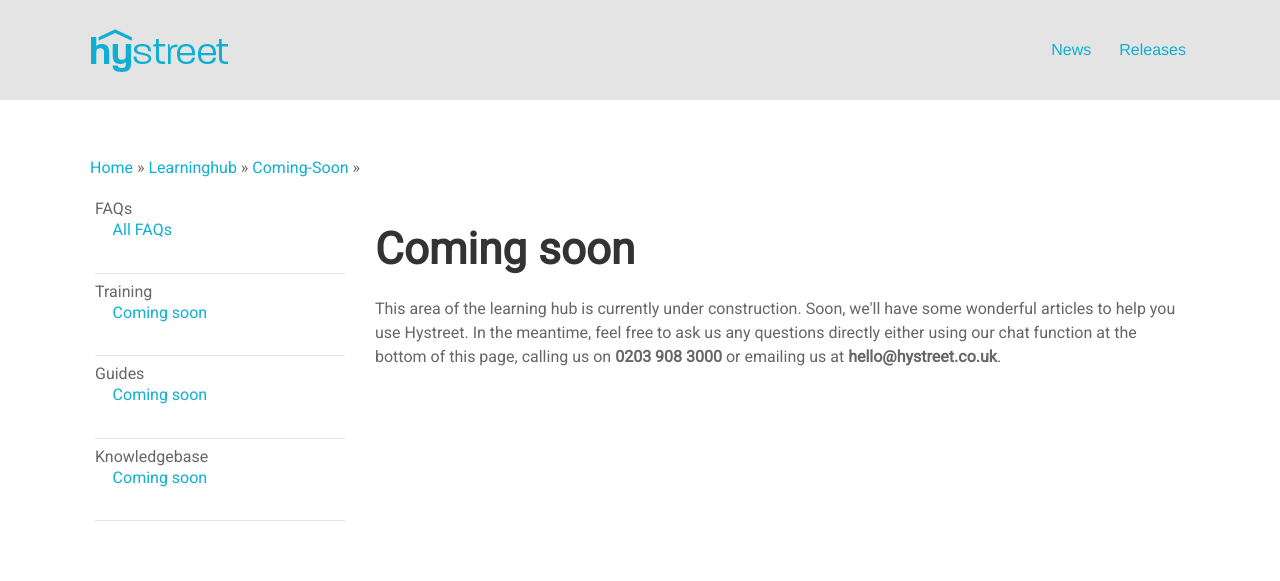
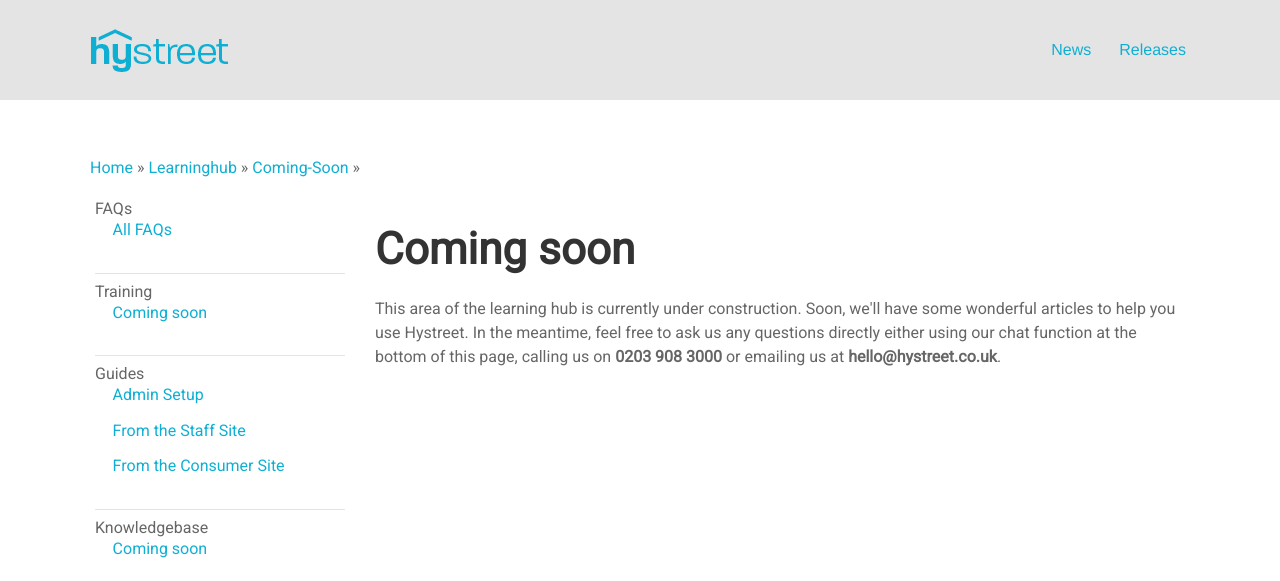
Before and after one commit to josh-brough/learninghub, a Jekyll site: the page built from coming-soon/index.html, in a window 1280 px wide, cut to the strip 0-581 px from the top of the page. Built offline with Jekyll 4.4.1, drawn with Linux system fonts in a browser that asks for light colours; some web fonts are replaced; a script that is not in the unit is left out.

Commit message:
guides side subnav

```diff
--- a/_data/side.yml
+++ b/_data/side.yml
@@ -11,8 +11,12 @@
 - name: Guides
   section_id: guides
   children:
-    - name: Coming soon
-      path: coming-soon/
+    - name: Admin Setup
+      path: admin-setup
+    - name: From the Staff Site
+      path: staff-site
+    - name: From the Consumer Site
+      path: consumer-site
 - name: Knowledgebase
   section_id: knowledgebase
   children:
```
